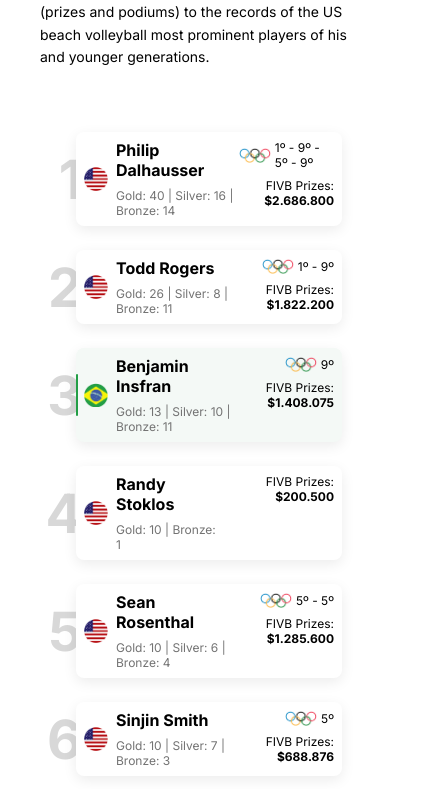
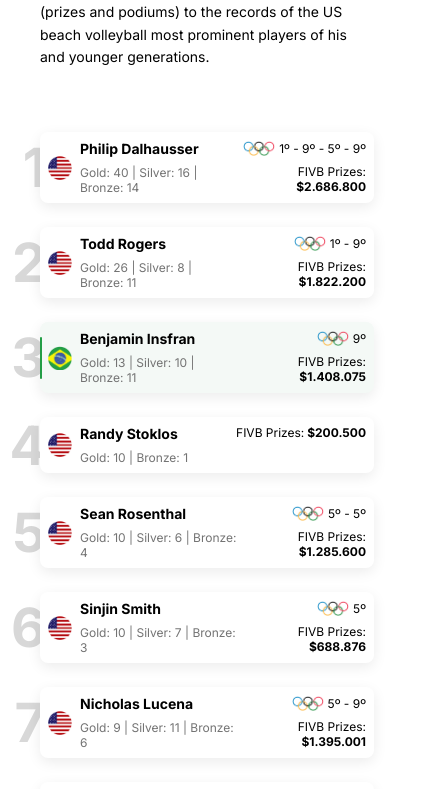
Before and after one commit to thiagouxd/bejamin-insfran, a Next.js app in the folder benjamin-insfran/: page / in a window 390 px wide. Shown: the part 1541-2330 px from the top of the page, 428 px wide, since content can reach past the window. Built offline with nearby package versions, Linux system fonts and the light colour scheme.

Commit message:
adjusts ranking

```diff
--- a/benjamin-insfran/sections/Ranking/Card/styles.module.scss
+++ b/benjamin-insfran/sections/Ranking/Card/styles.module.scss
@@ -9,12 +9,22 @@
   position: relative;
   padding: 8px;
 
+  @media (max-width: 480px) {
+    margin-left: 24px;
+  }
+
   h3 {
     font-size: 16px;
     font-weight: 700;
     margin: 0;
     margin-bottom: 8px;
+
+    @media (max-width: 480px) {
+      font-size: 14px;
+      width: 100%;
+    }
   }
+
 }
 
 .content {
--- a/benjamin-insfran/sections/Ranking/styles.module.scss
+++ b/benjamin-insfran/sections/Ranking/styles.module.scss
@@ -52,7 +52,10 @@
   position: relative;
   left: -16px;
 
-  @media (max-width: 900px) {
+  @media (max-width: 480px) {
     max-height: 100%;
+    width: 100vw;
+    max-width: inherit;
+    padding-right: 16px;
   }
 }
--- a/benjamin-insfran/sections/Recognitions/styles.module.scss
+++ b/benjamin-insfran/sections/Recognitions/styles.module.scss
@@ -57,5 +57,9 @@
     height: 100%;
     width: auto;
     mix-blend-mode: multiply;
+
+    @media (max-width: 600px) {
+      max-width: 50%;
+    }
   }
 }
```
